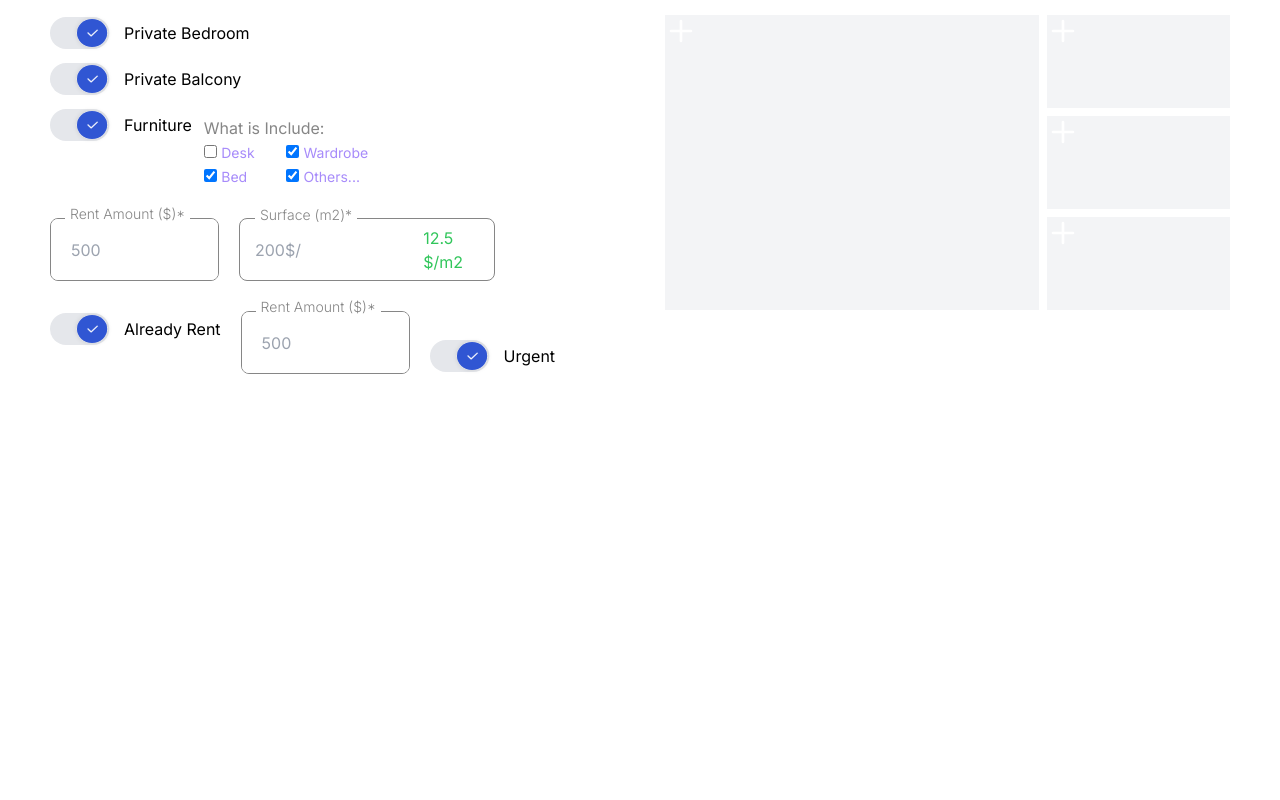
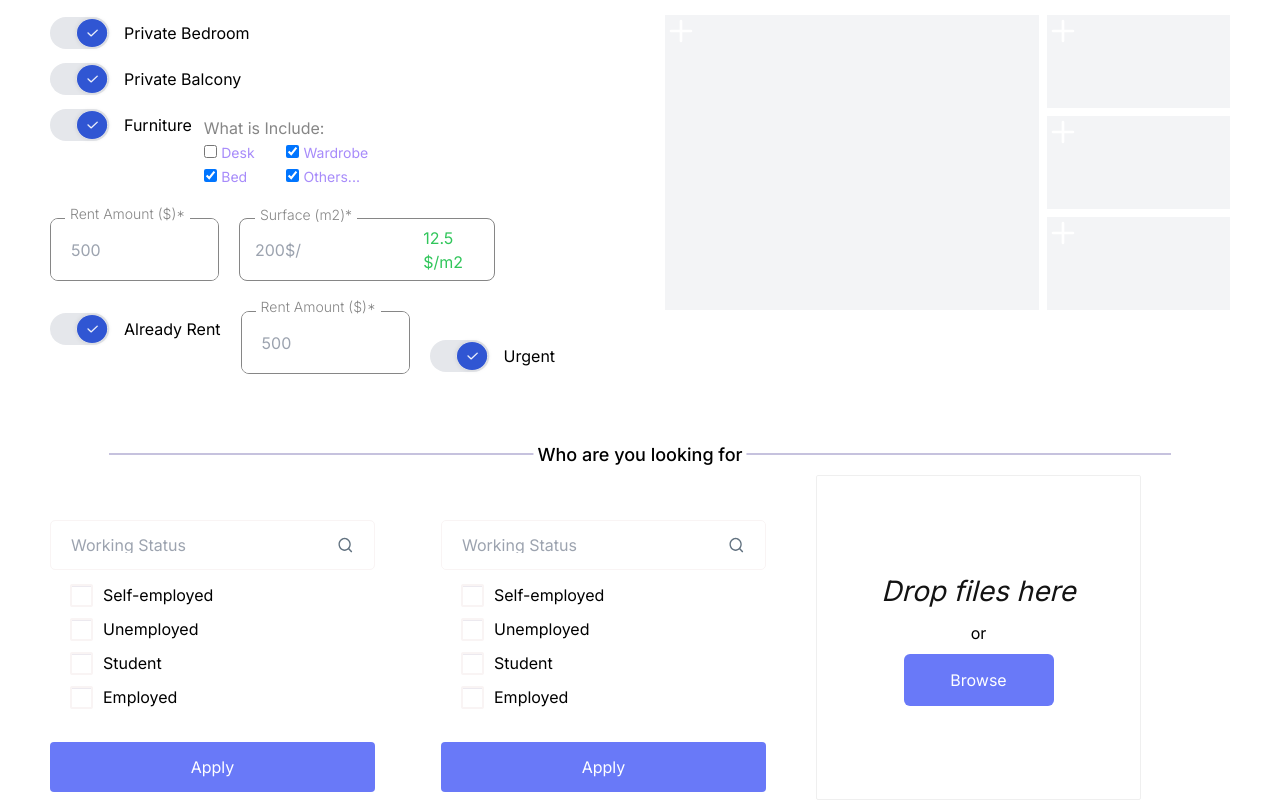
Before and after one commit to sakibsarkar/nextflat-dashboard, a Next.js app: page /create in a window 1280 px wide. Shown: the part 3220-4020 px from the top of the page. Before the commit the page ends 3634 px from the top, so only its background shows below. Built offline with nearby package versions, Linux system fonts and the light colour scheme.

Commit message:
what are we looking for section

```diff
--- a/src/app/(create)/create/page.tsx
+++ b/src/app/(create)/create/page.tsx
@@ -3,6 +3,7 @@ import BasicInfo from "@/components/BasicInfo/BasicInfo";
 import InputFeild from "@/components/InputFeild/InputFeild";
 import Localization from "@/components/Localization/Localization";
 import SiteBox from "@/components/SiteBox/SiteBox";
+import WhatAreWeLooking from "@/components/WhatAreWeLooking/WhatAreWeLooking";
 
 const page = () => {
     return (
@@ -84,6 +85,9 @@ const page = () => {
 
                 {/* bed room 4*/}
                 <Addroom title="Bedroom 4" isUrgent={true} />
+
+                {/* what are we looking for */}
+                <WhatAreWeLooking />
             </div>
         </main>
     );
--- /dev/null
+++ b/src/components/FilterBox/FilterBox.tsx
@@ -0,0 +1,43 @@
+"use client";
+import DoneIcon from "@/utils/icons/DoneIcon";
+import GreyDoneIcon from "@/utils/icons/GreyDoneIcon/GreyDoneIcon";
+import SearchIcon from "@/utils/icons/SearchIcon";
+import React, {useState} from "react";
+const FilterBox: React.FC<{optionArr: string[]; placeholder: string}> = ({optionArr, placeholder}) => {
+    const boxShadow = {
+        boxShadow: "0px 1px 0px 0px rgba(208, 201, 214, 0.40) inset",
+    };
+
+    const [selected, setSelected] = useState("");
+
+    return (
+        <div className="w-[325px] h-[308px] flex flex-col items-end justify-end gap-[14px]">
+            <div className="w-full h-[50px] px-[20px] py-[16px] flex items-center justify-between rounded-[5px] border-[1px] border-[#F9F4F4]">
+                <input type="text" className="outline-none w-full h-full" placeholder={placeholder} />
+                <SearchIcon />
+            </div>
+
+            <div className="w-[305px] h-[125px] overflow-y-auto smoothBar flex items-start justify-center flex-col gap-[10px]">
+                {optionArr.map((option, i) => (
+                    <div
+                        key={i + "ff"}
+                        className="flex items-center justify-start gap-[10px] cursor-pointer"
+                        onClick={() => setSelected(option)}
+                    >
+                        <div
+                            className="border-[2px] border-[#F9F4F4] w-[23px] h-[23px] rounded-sm center"
+                            style={boxShadow}
+                        >
+                            {selected === option ? <GreyDoneIcon /> : ""}
+                        </div>
+                        <p>{option}</p>
+                    </div>
+                ))}
+            </div>
+
+            <button className="w-full py-[13px] bg-[#6979F8] rounded-[4px] text-white mt-[19px]">Apply</button>
+        </div>
+    );
+};
+
+export default FilterBox;
--- /dev/null
+++ b/src/components/WhatAreWeLooking/WhatAreWeLooking.tsx
@@ -0,0 +1,27 @@
+import React from "react";
+import HrTitle from "../HrTitle/HrTitle";
+import FilterBox from "../FilterBox/FilterBox";
+
+const WhatAreWeLooking = () => {
+    const optionArr1 = ["Self-employed", "Unemployed", "Student", "Employed"];
+
+    return (
+        <section className="w-full">
+            <HrTitle text="Who are you looking for" />
+            <div className="w-full flex items-center justify-start xl:gap-[466px] lg:gap-[50px] gap-[20px]">
+                <div className="flex items-center justify-start gap-[66px]">
+                    <FilterBox optionArr={optionArr1} placeholder="Working Status" />
+                    <FilterBox optionArr={optionArr1} placeholder="Working Status" />
+                </div>
+
+                <div className="w-[325px] h-[325px] center border-[1px] border-[#e4e4e499] rounded-sm flex-col gap-[9px]">
+                    <h2 className="text-[28px] text-[#131313] italic">Drop files here</h2>
+                    <p>or</p>
+                    <button className="w-[150px] bg-[#6979F8] py-[14px] text-white rounded-md">Browse</button>
+                </div>
+            </div>
+        </section>
+    );
+};
+
+export default WhatAreWeLooking;
--- /dev/null
+++ b/src/utils/icons/GreyDoneIcon/GreyDoneIcon.tsx
@@ -0,0 +1,14 @@
+const GreyDoneIcon = () => {
+    return (
+        <svg xmlns="http://www.w3.org/2000/svg" width="16" height="17" viewBox="0 0 16 17" fill="none">
+            <path
+                d="M12.5706 4.59229L6.28488 10.878L3.42773 8.02086"
+                stroke="#999999"
+                stroke-linecap="round"
+                stroke-linejoin="round"
+            />
+        </svg>
+    );
+};
+
+export default GreyDoneIcon;
```
